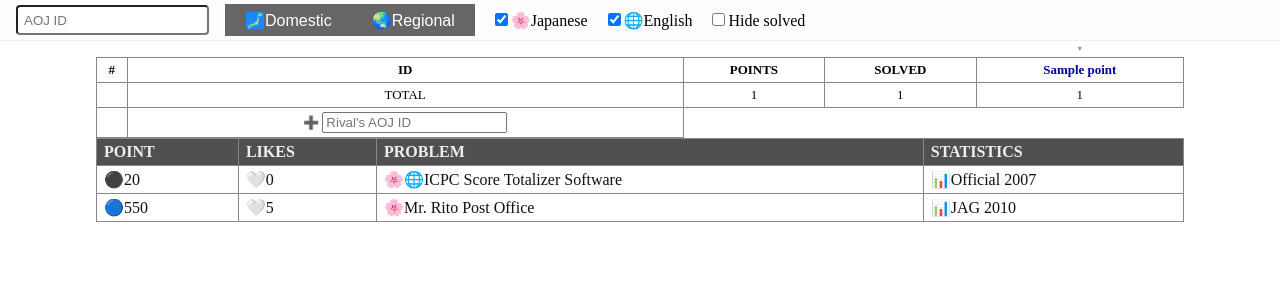
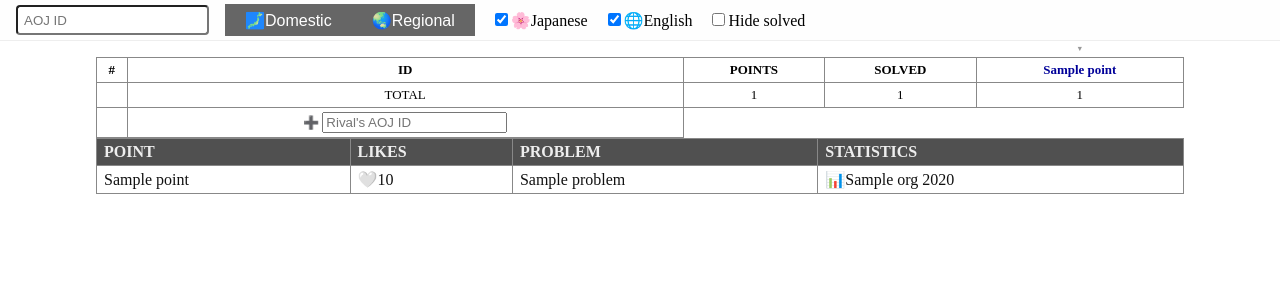
Before and after one commit to ir5/icpc-japan-problems, a FastAPI app: template templates/problems.html in a window 1280 px wide. Shown: the part 48-348 px from the top of the page. Run offline with FastAPI, Linux system fonts and the light colour scheme; the template is opened without the code that fills it: most values are stand-ins (such as "Sample title", 1, 10 or a date in 2020).

Commit message:
problems

```diff
--- a/ijarchive/mock_functions/mock.py
+++ b/ijarchive/mock_functions/mock.py
@@ -123,13 +123,13 @@ class MockInternalFunctions(InterfaceInternalFunctions):
         contest_type = preference.contest_type
         begin = preference.level_scopes[contest_type].begin
         end = preference.level_scopes[contest_type].end
-        return [
+        return sorted([
             problem
             for problem in mock_data.problems
             if problem.contest_type == contest_type
             and problem.level >= begin
             and problem.level <= end
-        ]
+        ], key=lambda problem: (-problem.year, problem.aoj_id))
 
     def get_problems_total_row(self, contest_type: int) -> RankingRow:
         counts = [0] * len(mock_data.points[contest_type])
--- a/templates/problems/problem_table.html
+++ b/templates/problems/problem_table.html
@@ -1,3 +1,5 @@
+{% from "problems/macros.html" import point_decor with context %}
+
 <table class="problem-table">
   <thead>
     <tr>
@@ -8,17 +10,13 @@
     </tr>
   </thead>
   <tbody>
+    {% for problem in problems %}
     <tr>
-      <td>&#x26ab;20</td>
-      <td>&#x1f90d;0</td>
-      <td>&#x1f338;&#x1f310;ICPC Score Totalizer Software</td>
-      <td>&#x1f4ca;Official 2007</td>
+      <td>{{ point_decor(points[problem.level - 1]) | trim }}{{ points[problem.level - 1] }}</td>
+      <td>&#x1f90d;{{ problem.likes }}</td>
+      <td>{% if problem.ja %}&#x1f338;{% endif %}{% if problem.en %}&#x1f310;{% endif %}{{ problem.name }}</td>
+      <td>&#x1f4ca;{{ problem.org }} {{ problem.year }}</td>
     </tr>
-    <tr>
-      <td>&#x1f535;550</td>
-      <td>&#x1f90d;5</td>
-      <td>&#x1f338;Mr. Rito Post Office</td>
-      <td>&#x1f4ca;JAG 2010</td>
-    </tr>
+    {% endfor %}
   </tbody>
 </table>
```
